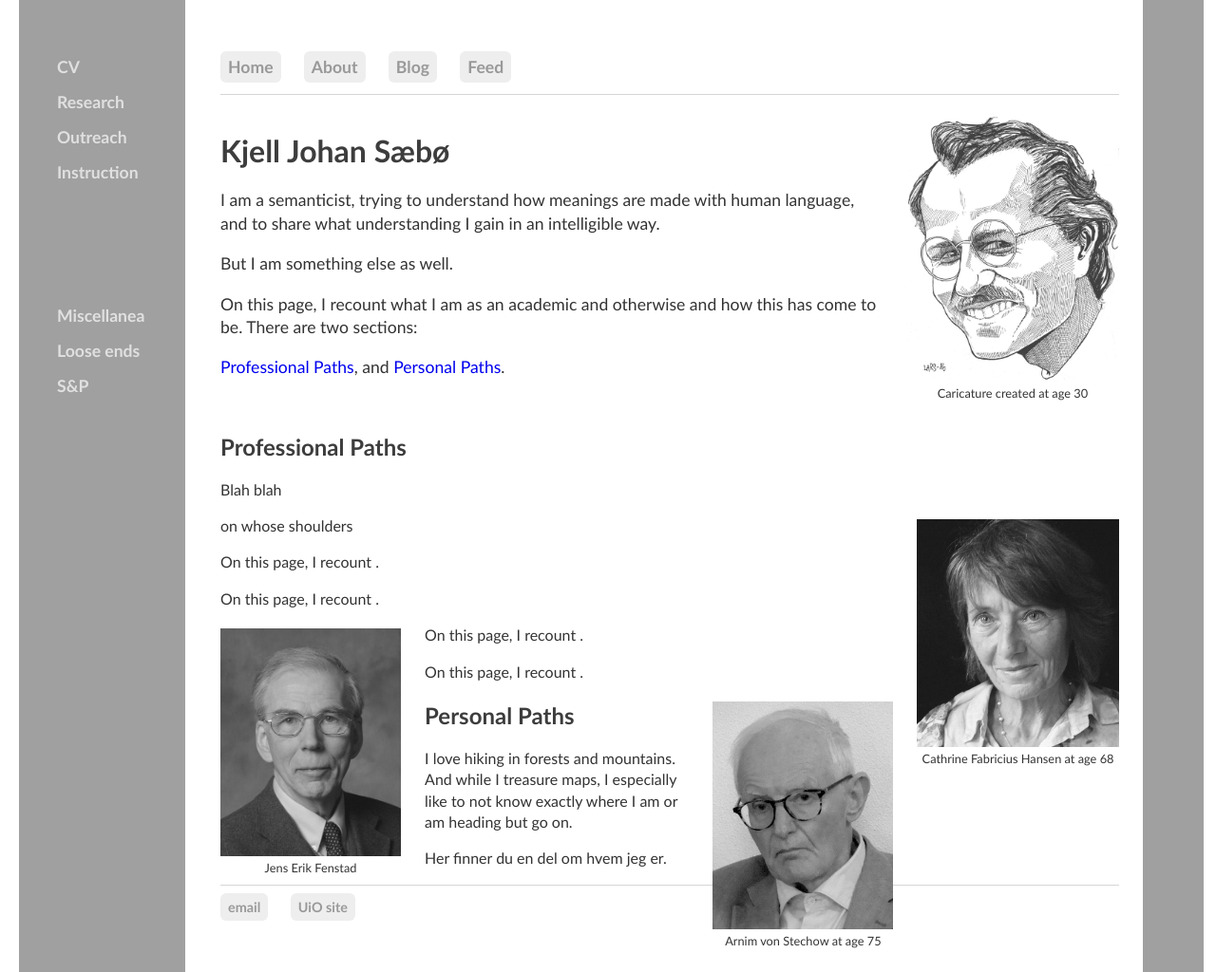
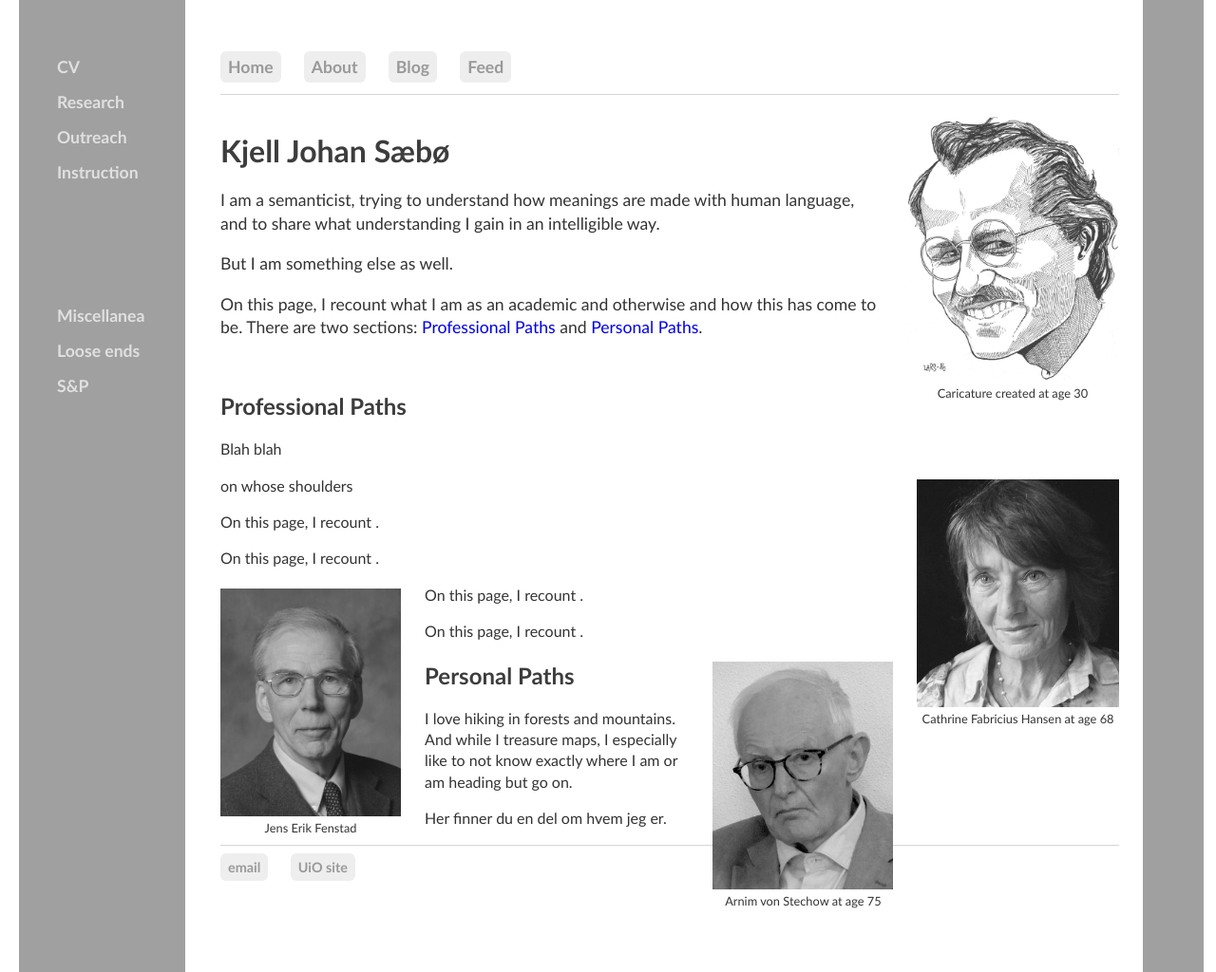
Before and after one commit to kjelljs/kjelljs.github.io, a Jekyll site: the page built from about/index.html, in a window 1280 px wide and 1024 px high. Shown: the whole window at 95% size. Built offline with Jekyll 4.4.1, drawn with Linux system fonts in a browser that asks for light colours.

Commit message:
Update index.html

```diff
--- a/about/index.html
+++ b/about/index.html
@@ -15,12 +15,11 @@
 	<h1>Kjell Johan Sæbø</h1>
 	<div class="ingress"><p>I am a semanticist, trying to understand how meanings are made with human language, and to share what understanding I gain in an intelligible way.</p>
 		<p>But I am something else as well.</p>
-	<p>On this page, I recount what I am as an academic and otherwise and how this has come to be. There are two sections:</p>
-		<p><a href="#acad">Professional Paths</a>, and <a href="#priv">Personal Paths</a>.</p>
+	<p>On this page, I recount what I am as an academic and otherwise and how this has come to be. There are two sections: <a href="#acad">Professional Paths</a> and <a href="#priv">Personal Paths</a>.</p>
 	</div>
 	</br>
 	<h2 id="acad">Professional Paths</h2>
-	<div><p>Blah blah</p>
+	<p>Blah blah</p>
 	<div style="float:right;"><figure class="rightfig"><img style="height:240px;" src="/pics/CFHgray.jpg"><figcaption>Cathrine Fabricius Hansen at age 68</figcaption></figure></div>
 	<p>on whose shoulders</p>
 	<p>On this page, I recount .</p>
@@ -28,7 +27,7 @@
 	<div style="float:left;"><figure class="leftfig"><img style="height:240px;" src="/pics/JEFgray.jpg"><figcaption>Jens Erik Fenstad</figcaption></figure></div>
 	<p>On this page, I recount .</p>
 	<p>On this page, I recount .</p>
-	<div style="float:right;"><figure class="rightfig"><img style="height:240px;" src="/pics/Arnim2.jpg"><figcaption>Arnim von Stechow at age 75</figcaption></figure></div></div>
+	<div style="float:right;"><figure class="rightfig"><img style="height:240px;" src="/pics/Arnim2.jpg"><figcaption>Arnim von Stechow at age 75</figcaption></figure></div>
 	<h2 id="priv">Personal Paths</h2>
 	<p>I love hiking in forests and mountains. And while I treasure maps, I especially like to not know exactly where I am or am heading but go on.</p>
 	<p>Her finner du en del om hvem jeg er.</p>
```
